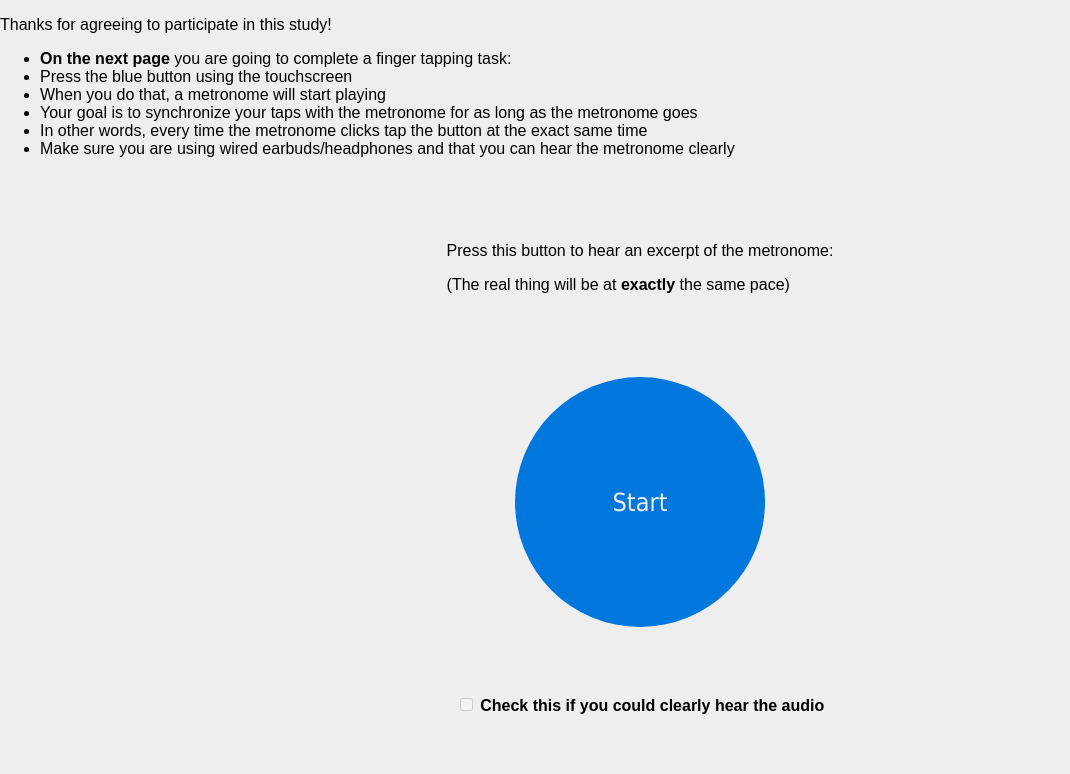
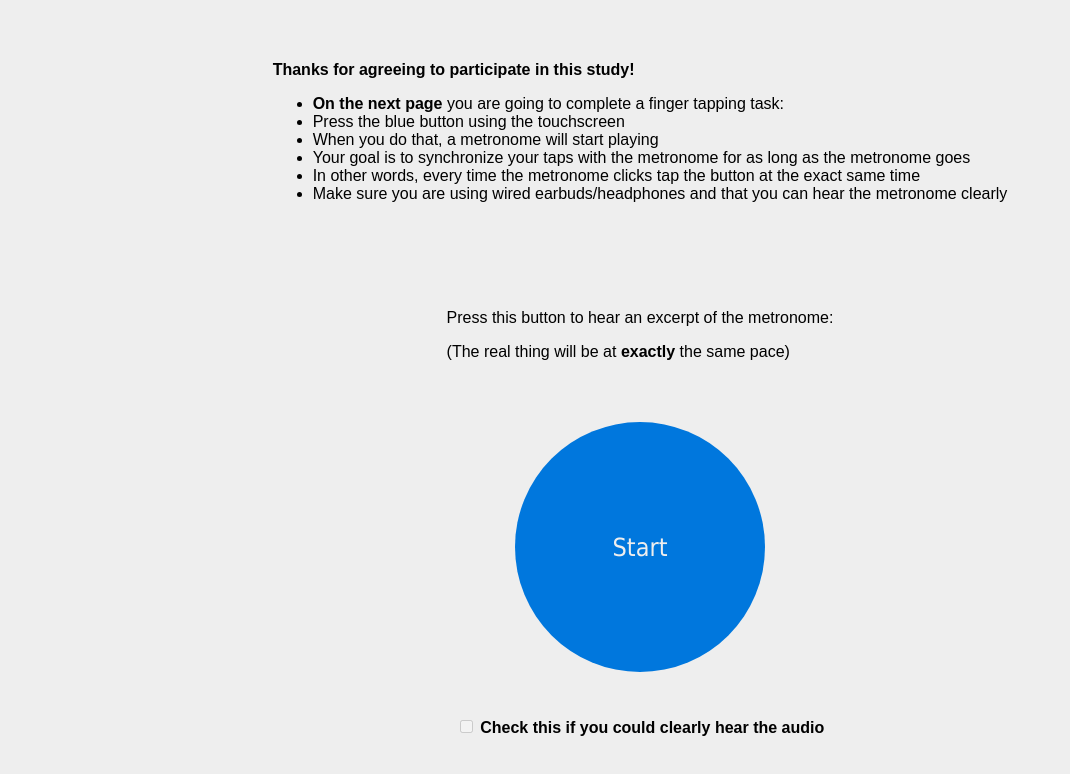
Before and after one commit to APRsrch23/APRsrch23.github.io, a website built with webpack: page index.html in a window 1280 px wide. Shown: the whole page, without its empty margins (0-1070 px from the left). Built offline with nearby package versions, Linux system fonts and the light colour scheme; some packages are replaced by stand-ins of ours.

```diff
--- a/index.html
+++ b/index.html
@@ -7,9 +7,9 @@
 
 <body>
     <audio preload="auto" id="sampleClickTrack" src="./public/sounds/45830fbb50d82bf568e240adaae93f57.ogg"></audio>
-    <div class="instructionsFrontPage">
+    <div class="instructionsFrontPage centered">
         <div>
-            <p>Thanks for agreeing to participate in this study!</p>
+            <p><strong>Thanks for agreeing to participate in this study!</strong></p>
         </div>
 
         <ul class = "centered">
```
